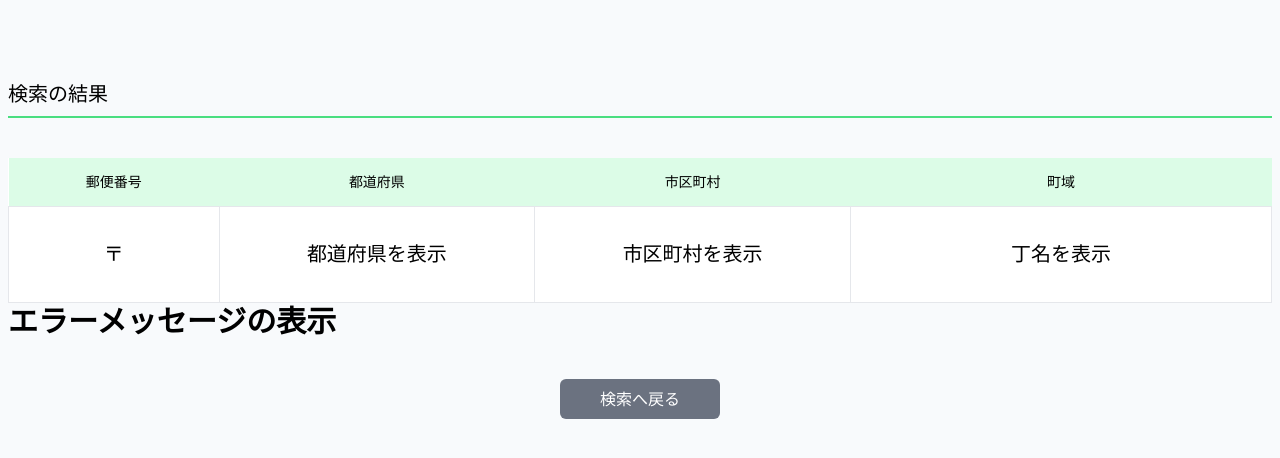
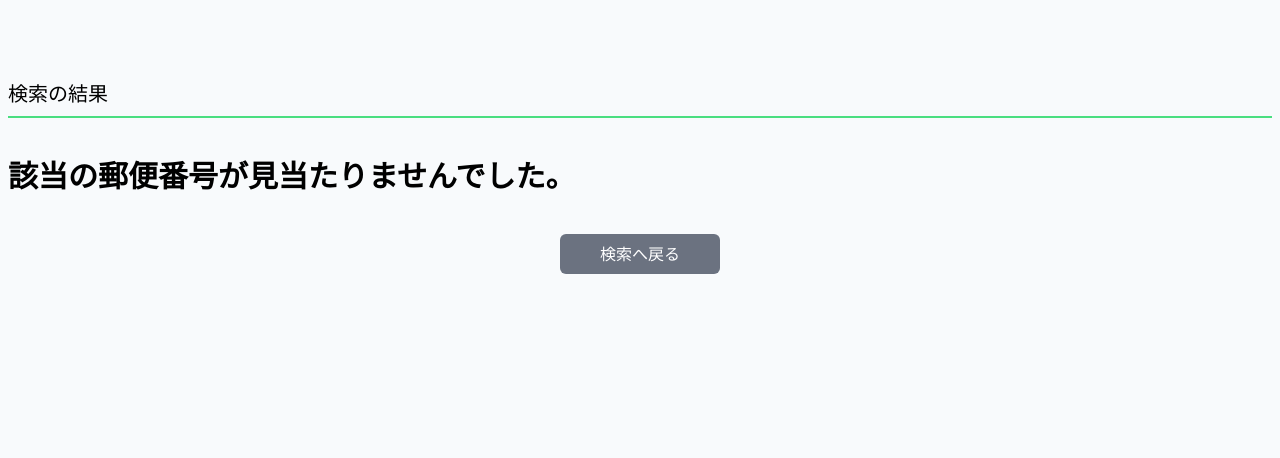
Before and after one commit to ShunKUN1182/STD_PHP, a PHP site: page /kadai04_2.php in a window 1280 px wide. Shown: the part 124-582 px from the top of the page. Run offline with PHP 8.4, Linux system fonts and the light colour scheme; some libraries are stand-ins or nearby versions.

Commit message:
課題完成

```diff
--- a/kadai04/kadai04_1.php
+++ b/kadai04/kadai04_1.php
@@ -28,10 +28,10 @@
 <main>
   <div class="container w-full h-full mx-auto px-2 py-20">
     <h3 class="text-xl border-b-2 border-green-400 pb-2 mb-10">郵便番号で検索する</h3>
-    <form action="" method="">
+    <form action="kadai04_2.php" method="GET">
       <div class="flex flex-wrap flex-col md:flex-row py-10">
         <div class="w-full md:w-1/2 mr-5">
-          <input type="text" name="" id="zip" class="text-md w-full p-2 mb-2 border-2 border-gray-200 focus:border-green-200 rounded-md outline-none" maxlength="" value="">
+          <input type="text" name="zip" id="zip" class="text-md w-full p-2 mb-2 border-2 border-gray-200 focus:border-green-200 rounded-md outline-none" maxlength="" value="">
           <p class="text-sm">３桁以上の数字を入力してください</p>
         </div>
         <div class="mt-10 md:mt-0">
--- a/kadai04/kadai04_2.php
+++ b/kadai04/kadai04_2.php
@@ -1,7 +1,36 @@
 <?php
+  $zipNumber = filter_input(INPUT_GET, "zip");
+  $message = "";
 
+  try {
+    if(!$zipNumber) {
+      throw new Exception("郵便番号を入力してください");
+    }
+  } catch (Exception $e) {
+    $message = $e->getMessage();
+  }
 
+  // $zipNumber = str_pad($zipNumber, 7, '0', STR_PAD_RIGHT);
+  while(strlen((string)$zipNumber) <= 6){
+    $zipNumber .= "0";
+  }
+  $fp = fopen("../files/zip.csv", "r");
+  $zips = [];
+
+  while($row = fgets($fp)){
+    if (preg_split("/,/",$row)[0] == $zipNumber ) {
+      [$zip,$pref,$city,$town] = explode(",",$row);
+      $zips[] = [
+        "zip" => $zip,
+        "pref" => $pref,
+        "city" => $city,
+        "town" => $town,
+      ];
+    }
+  }
+  fclose($fp);
 ?>
+
 <!DOCTYPE html>
 <html lang="ja">
 <head>
@@ -30,7 +59,7 @@
     <h3 class="text-xl border-b-2 border-green-400 pb-2 mb-10">検索の結果</h3>
     <div>
 
-
+    <?php if($zips): ?>
       <table class="table-fixd w-full bg-white">
         <thead>
           <tr class="bg-green-100 h-12">
@@ -42,28 +71,30 @@
         </thead>
         <tbody>
           <tr class="h-24">
-            <td class="text-xl text-center border">〒</td>
-            <td class="text-xl text-center border">都道府県を表示</td>
-            <td class="text-xl text-center border">市区町村を表示</td>
-            <td class="text-xl text-center border">丁名を表示</td>
+            <td class="text-xl text-center border">〒<?= $zips[0]["zip"] ?></td>
+            <td class="text-xl text-center border">〒<?= $zips[0]["pref"] ?></td>
+            <td class="text-xl text-center border">〒<?= $zips[0]["city"] ?></td>
+            <td class="text-xl text-center border">〒<?= $zips[0]["town"] ?></td>
           </tr>
         </tbody>
       </table>
 
-      <?php // 検索エラーのHTML ?>
+      <?php else: ?>
       <div>
-        <p class="text-3xl font-bold">エラーメッセージの表示</p>
+        <p class="text-3xl font-bold">該当の郵便番号が見当たりませんでした。</p>
       </div>
+      <?php endif ?>
 
 
       <div class="flex justify-center mt-10">
-        <a href="#" class="block w-40 h-10 text-white text-center leading-10 bg-gray-500 hover:bg-gray-400 rounded-md">検索へ戻る</a>
+        <a href="kadai04_1.php" class="block w-40 h-10 text-white text-center leading-10 bg-gray-500 hover:bg-gray-400 rounded-md">検索へ戻る</a>
       </div>
     </div>
 
   </div><!--/.container-->
 </main>
 
+
 </div><!--/.wrapper-->
 </body>
 </html>
```
